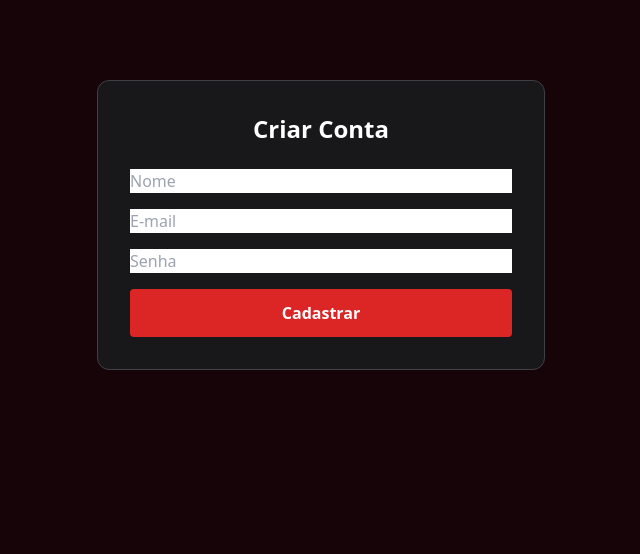
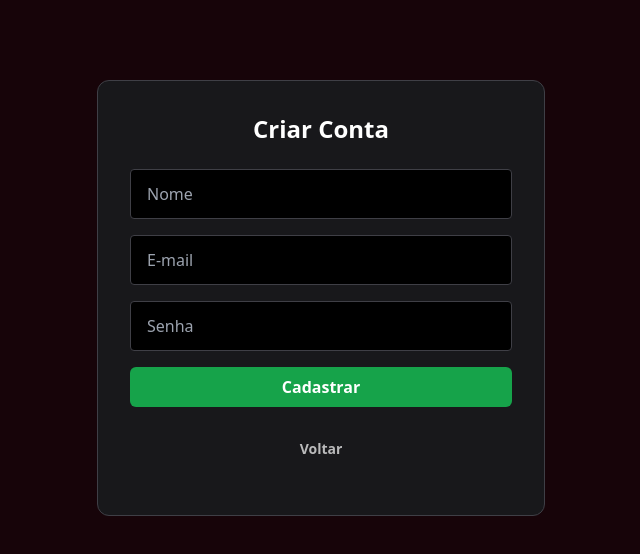
Before and after one commit to carlosbelfort/BelfSports, a Next.js app in the folder apps/frontend/: page /register in a window 1280 px wide. Shown: the top 554 px of the page, without its empty margins (319-959 px from the left). Built offline with nearby package versions, Linux system fonts and the light colour scheme; no server answers.

Commit message:
Melhorias em components e telas

```diff
--- a/apps/frontend/app/login/page.tsx
+++ b/apps/frontend/app/login/page.tsx
@@ -4,6 +4,7 @@ import { useState } from "react";
 import { useRouter } from "next/navigation";
 import { API_URL } from "@/lib/api";
 import { useAuth } from "@/context/AuthContext";
+import { Button } from "@/components/Button";
 
 export default function LoginPage() {
   const router = useRouter();
@@ -99,6 +100,9 @@ export default function LoginPage() {
             Cadastre-se
           </a>
         </p>
+        <Button variant="gray">
+          <a href="/">Voltar</a>
+        </Button>
       </div>
     </div>
   );
--- a/apps/frontend/app/register/page.tsx
+++ b/apps/frontend/app/register/page.tsx
@@ -3,6 +3,7 @@
 import { useState } from "react";
 import { API_URL } from "@/lib/api";
 import { useRouter } from "next/navigation";
+import { Button } from "@/components/Button";
 
 export default function RegisterPage() {
   const router = useRouter();
@@ -48,7 +49,7 @@ export default function RegisterPage() {
             placeholder="Nome"
             value={name}
             onChange={e => setName(e.target.value)}
-            className="input"
+            className=" input bg-black border border-zinc-700 rounded px-4 py-3 text-white focus:outline-none focus:border-red-600"
             required
           />
 
@@ -56,7 +57,7 @@ export default function RegisterPage() {
             placeholder="E-mail"
             value={email}
             onChange={e => setEmail(e.target.value)}
-            className="input"
+            className="input bg-black border border-zinc-700 rounded px-4 py-3 text-white focus:outline-none focus:border-red-600"
             required
           />
 
@@ -65,19 +66,22 @@ export default function RegisterPage() {
             placeholder="Senha"
             value={password}
             onChange={e => setPassword(e.target.value)}
-            className="input"
+            className="input bg-black border border-zinc-700 rounded px-4 py-3 text-white focus:outline-none focus:border-red-600"
             required
           />
 
           {message && <p className="text-red-500 text-sm">{message}</p>}
 
-          <button
+          <Button variant="success"
             disabled={loading}
-            className="bg-red-600 py-3 rounded font-semibold"
+
           >
             {loading ? "Cadastrando..." : "Cadastrar"}
-          </button>
-        </form>
+          </Button>
+        </form> <br />
+        <Button variant="gray">
+          <a href="/">Voltar</a>
+        </Button>
       </div>
     </div>
   );
--- a/apps/frontend/components/button.tsx
+++ b/apps/frontend/components/button.tsx
@@ -26,7 +26,7 @@ export function Button({
     success: "bg-green-600 hover:bg-green-700 text-white",
     danger: "bg-red-600 hover:bg-red-700 text-white",
     gray: "mb-4 text-sm opacity-70 hover:opacity-100",
-    sky: "bg-blue-600 hover:bg-blue-700 disabled:opacity-50 transition px-4 py-2 rounded",
+    sky: "bg-blue-600 hover:bg-blue-700 disabled:opacity-50 transition  rounded",
     caution: "bg-gray-400 hover:bg-yellow-700 text-white-400"
   };
 
```
Also changed, not shown: 1 other file (tests, documents, lock files or other folders).
